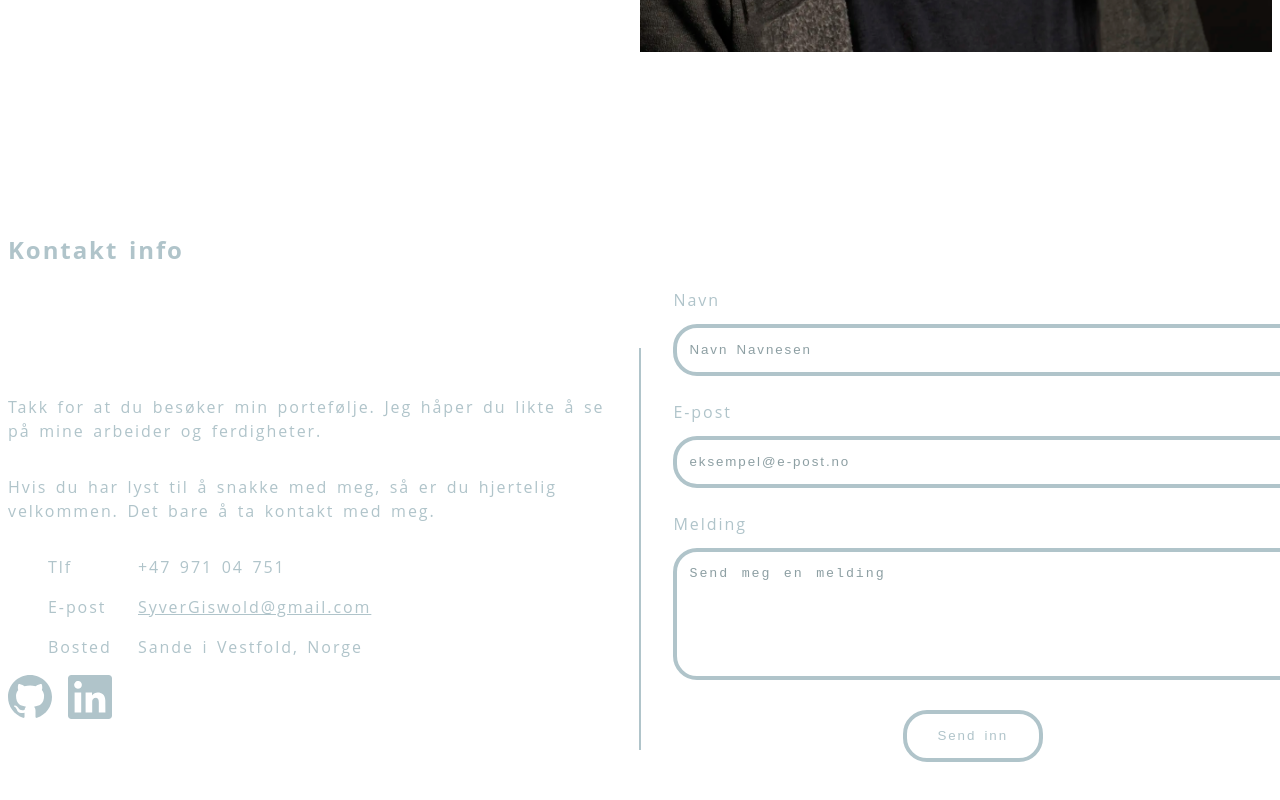
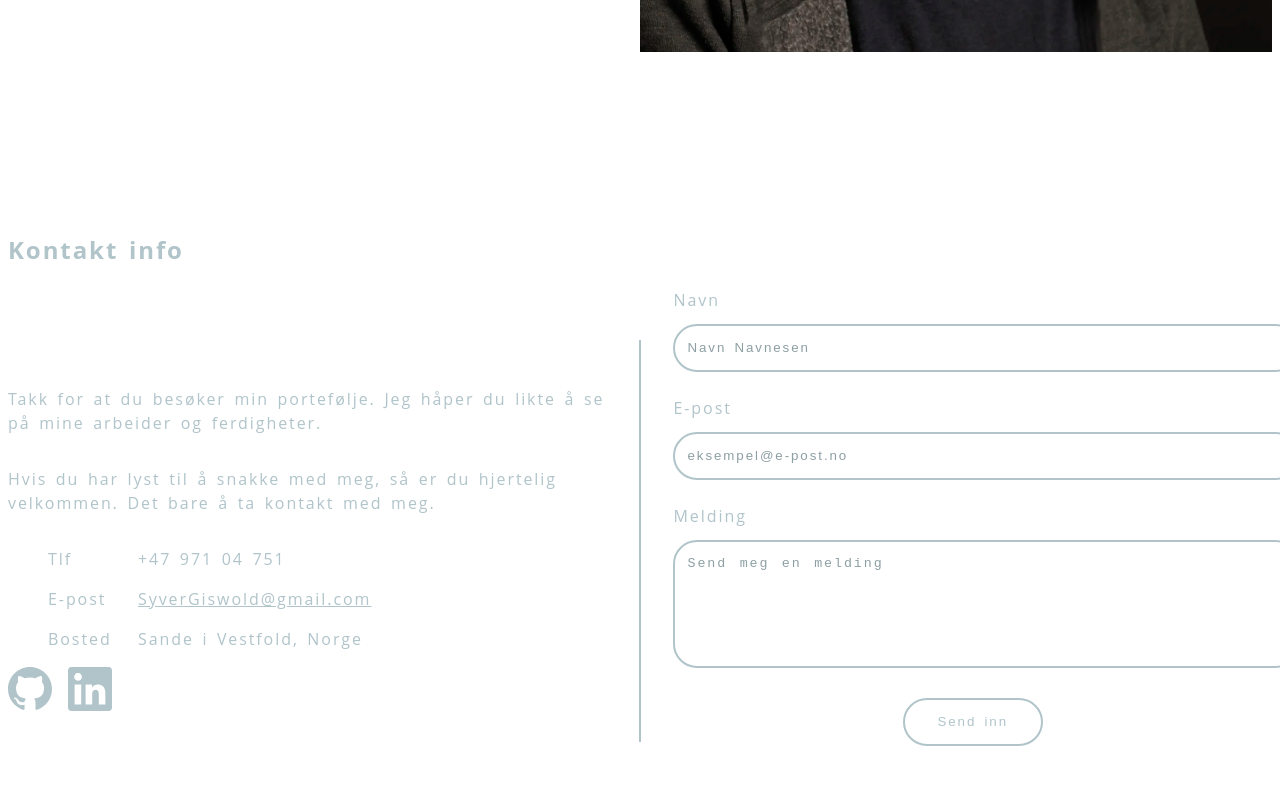
Before and after one commit to syver-syver/FID2101-1_Tema_9, a SvelteKit app: page / in a window 1280 px wide. Shown: the part 2821-3621 px from the top of the page. Built offline with nearby package versions, Linux system fonts and the light colour scheme.

Commit message:
changed meta tags

```diff
--- a/src/routes/(english)/en/+page.svelte
+++ b/src/routes/(english)/en/+page.svelte
@@ -328,7 +328,7 @@
     background: none;
     padding: 12px;
     border-radius: var(--border-radius);
-    border: 4px solid var(--secondary-background);
+    border: 2px solid var(--secondary-background);
     line-height: 1.5;
     letter-spacing: 0.12rem;
     word-spacing: 0.16rem;
@@ -339,7 +339,7 @@
   textarea {
     background: none;
     border-radius: var(--border-radius);
-    border: 4px solid var(--secondary-background);
+    border: 2px solid var(--secondary-background);
     color: var(--primary-text);
     padding: 12px;
     line-height: 1.5;
--- a/src/routes/+page.svelte
+++ b/src/routes/+page.svelte
@@ -42,9 +42,8 @@
   >
   <meta
     name="keywords"
-    content="UX design, UI design, frontend-utvikler, JavaScript, CSS, HTML, responsivt design, brukeropplevelse, interaksjonsdesign, Syver Giswold, portefølje, webdesign, Sande i Vestfold"
+    content="interaksjonsdesign, ux design, frontend"
   >
-  <meta name="robots" content="index, follow">
 
   <link rel="alternate" hreflang="en" href="https://syver-g.netlify.app/en/" />
 
@@ -83,7 +82,7 @@
       "@context": "https://schema.org",
       "@type": "Person",
       "name": "Syver Giswold",
-      "jobTitle": "Interaksjonsdesigner & Frontend-utvikler",
+      "jobTitle": "Interaksjonsdesigner",
       "description": "Se Syver Giswolds portefølje - en talentfull UX/UI designer & frontend-utvikler. Utforsk innovative designløsninger og ta kontakt for ditt neste prosjekt!",
       "url": "https://syver-g.netlify.app/",
       "image": "https://syver-g.netlify.app/assets/Syver_Giswold_link_preview.webp",
@@ -214,9 +213,9 @@
           Det bare å ta kontakt med meg.
         </p>
         <ul>
-          <li><span class="bold">Tlf</span><span itemprop="telephone">+47 971 04 751</span></li>
-          <li><span class="bold">E-post</span><a href="mailto:SyverGiswold@gmail.com" itemprop="email">SyverGiswold@gmail.com</a></li>
-          <li><span class="bold">Bosted</span><span itemprop="address">Sande i Vestfold, Norge</span></li>
+          <li><span class="bold">Tlf </span><span itemprop="telephone">+47 971 04 751</span></li>
+          <li><span class="bold">E-post </span><a href="mailto:SyverGiswold@gmail.com" itemprop="email">SyverGiswold@gmail.com</a></li>
+          <li><span class="bold">Bosted </span><span itemprop="address">Sande i Vestfold, Norge</span></li>
         </ul>
         <div class="link_icons">
           <a href="https://github.com/SyverGiswold" target="_blank" itemprop="url">
@@ -363,7 +362,7 @@
     background: none;
     padding: 12px;
     border-radius: var(--border-radius);
-    border: 4px solid var(--secondary-background);
+    border: 2px solid var(--secondary-background);
     line-height: 1.5;
     letter-spacing: 0.12rem;
     word-spacing: 0.16rem;
@@ -374,7 +373,7 @@
   textarea {
     background: none;
     border-radius: var(--border-radius);
-    border: 4px solid var(--secondary-background);
+    border: 2px solid var(--secondary-background);
     color: var(--primary-text);
     padding: 12px;
     line-height: 1.5;
```
